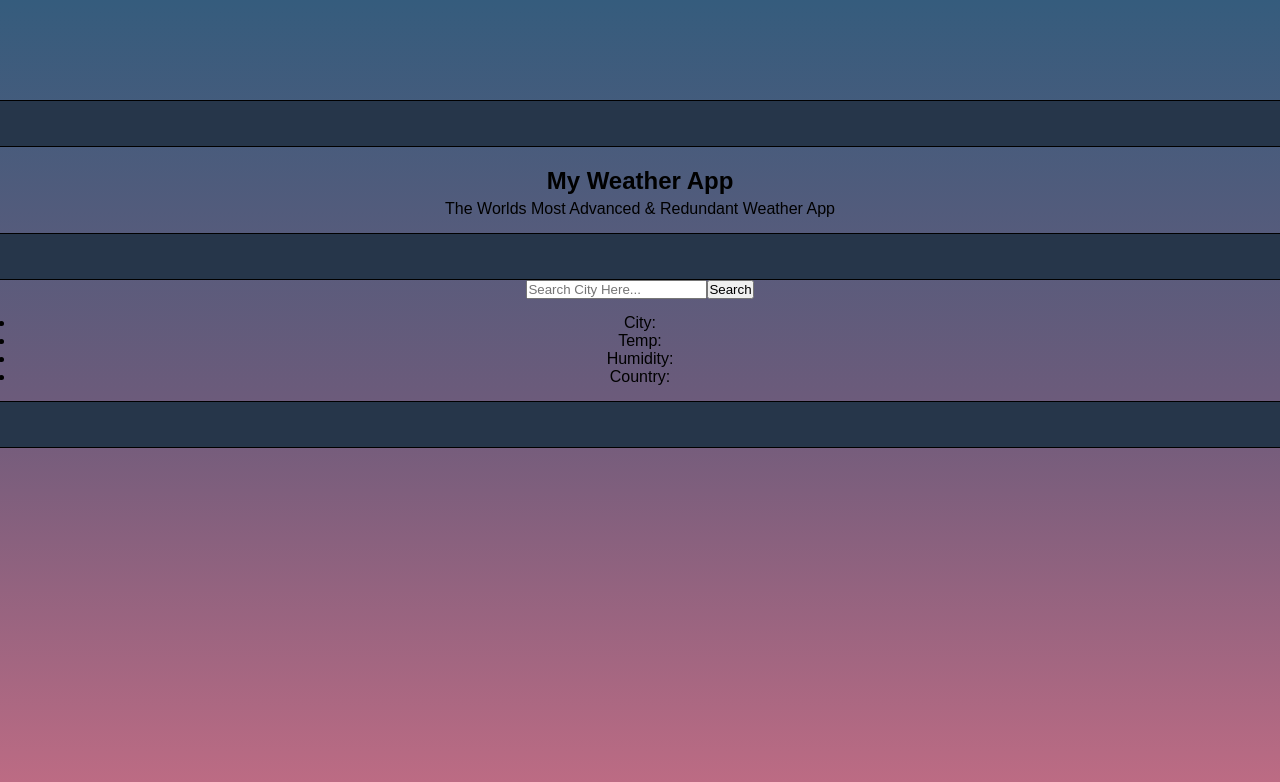
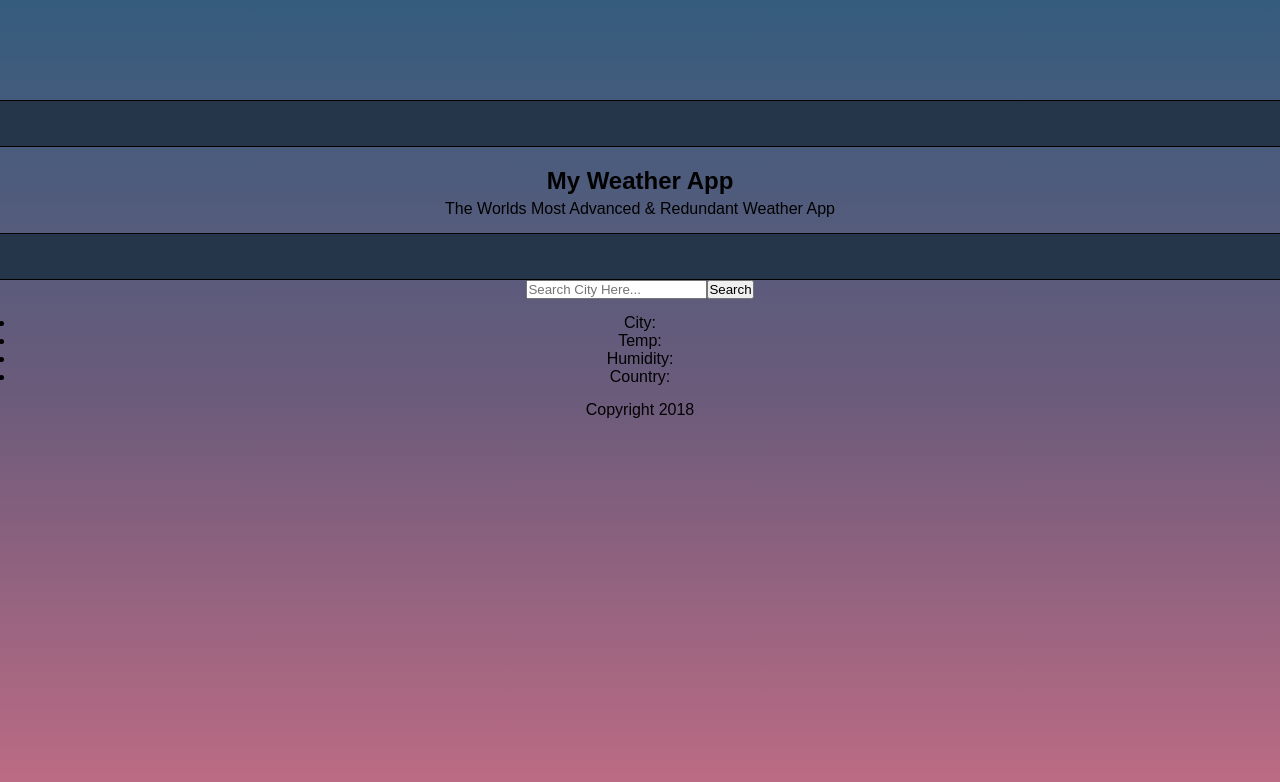
Before and after one commit to DM-Index/nodb2, a React (Create React App) app: page / in a window 1280 px wide. Shown: the top 782 px of the page. Built offline with nearby package versions, Linux system fonts and the light colour scheme.

Commit message:
Replaced a reused componant with a new functional component

```diff
--- a/src/App.js
+++ b/src/App.js
@@ -3,6 +3,7 @@ import React, { Component } from "react";
 import Container from "./components/Container/Container";
 import Titles from "./components/Titles/Titles";
 import Form from "./components/Form/Form";
+import Copyright from "./components/Copyright/Copyright";
 import Footer from "./components/Footer/Footer";
 // Importing axios as HTTP client
 // App.css contains a basic reset.css: Rest of styling is with relevant components.
@@ -26,7 +27,7 @@ class App extends Component {
         <Titles />
         <Footer />
         <Form />
-        <Footer />
+        <Copyright />
       </div>
     );
   }
--- /dev/null
+++ b/src/components/Copyright/Copyright.js
@@ -0,0 +1,7 @@
+import React from "react";
+
+const Copyright = () => {
+  return <div>Copyright 2018</div>;
+};
+
+export default Copyright;
```
